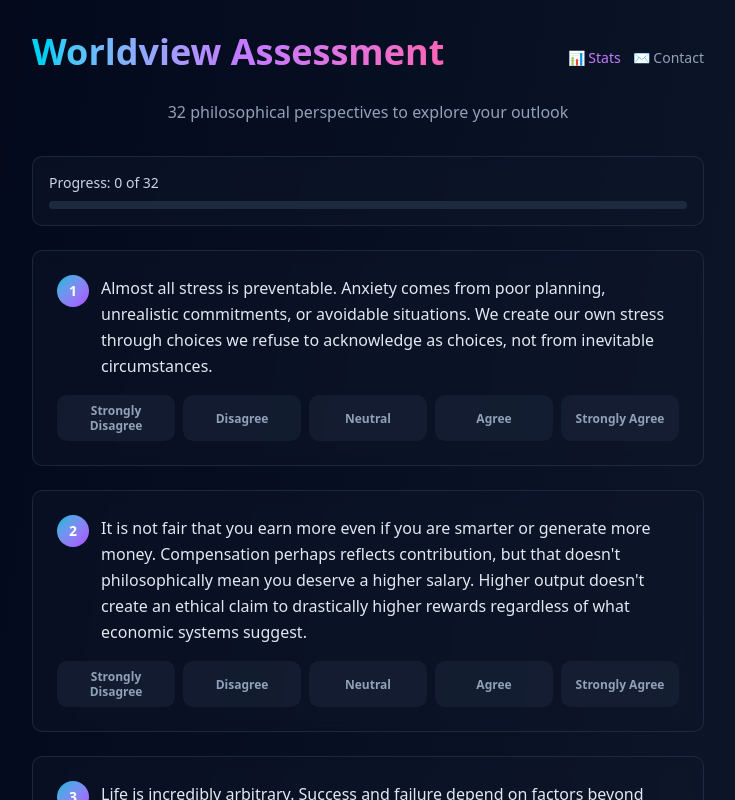
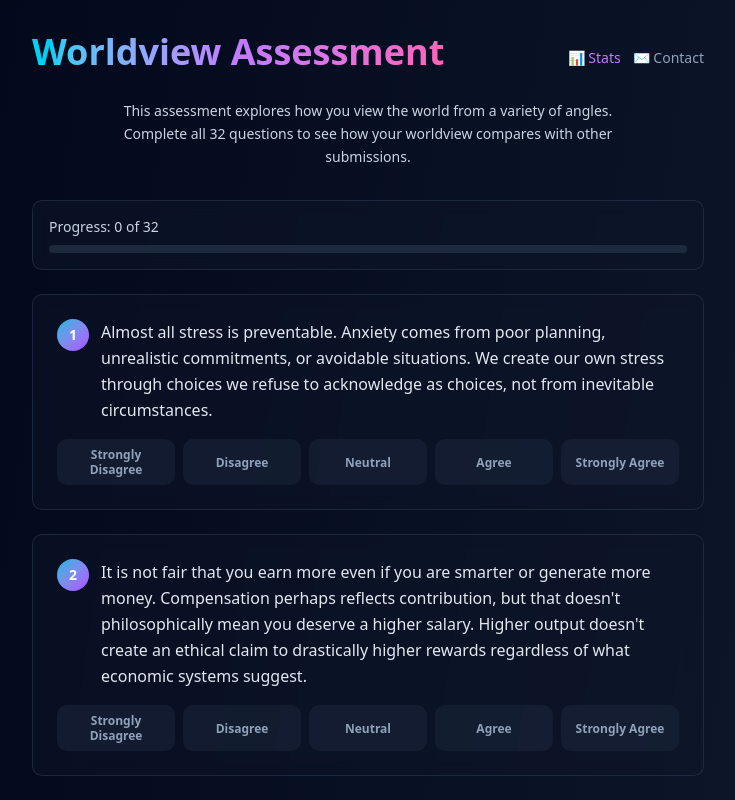
Before and after one commit to mrconter1/worldview-assessment, a Next.js app: page / in a window 1280 px wide. Shown: the top 800 px of the page, without its empty margins (272-1007 px from the left). Built offline with nearby package versions, Linux system fonts and the light colour scheme.

Commit message:
Add brief disc

```diff
--- a/app/page.tsx
+++ b/app/page.tsx
@@ -226,8 +226,8 @@ export default function Home() {
               </a>
             </div>
           </div>
-          <p className="text-slate-400">
-            32 philosophical perspectives to explore your outlook
+          <p className="text-slate-300 text-sm leading-relaxed max-w-lg mx-auto">
+            This assessment explores how you view the world from a variety of angles. Complete all 32 questions to see how your worldview compares with other submissions.
           </p>
           {submitted && (
             <p className="mt-2 text-sm text-cyan-400">
```
